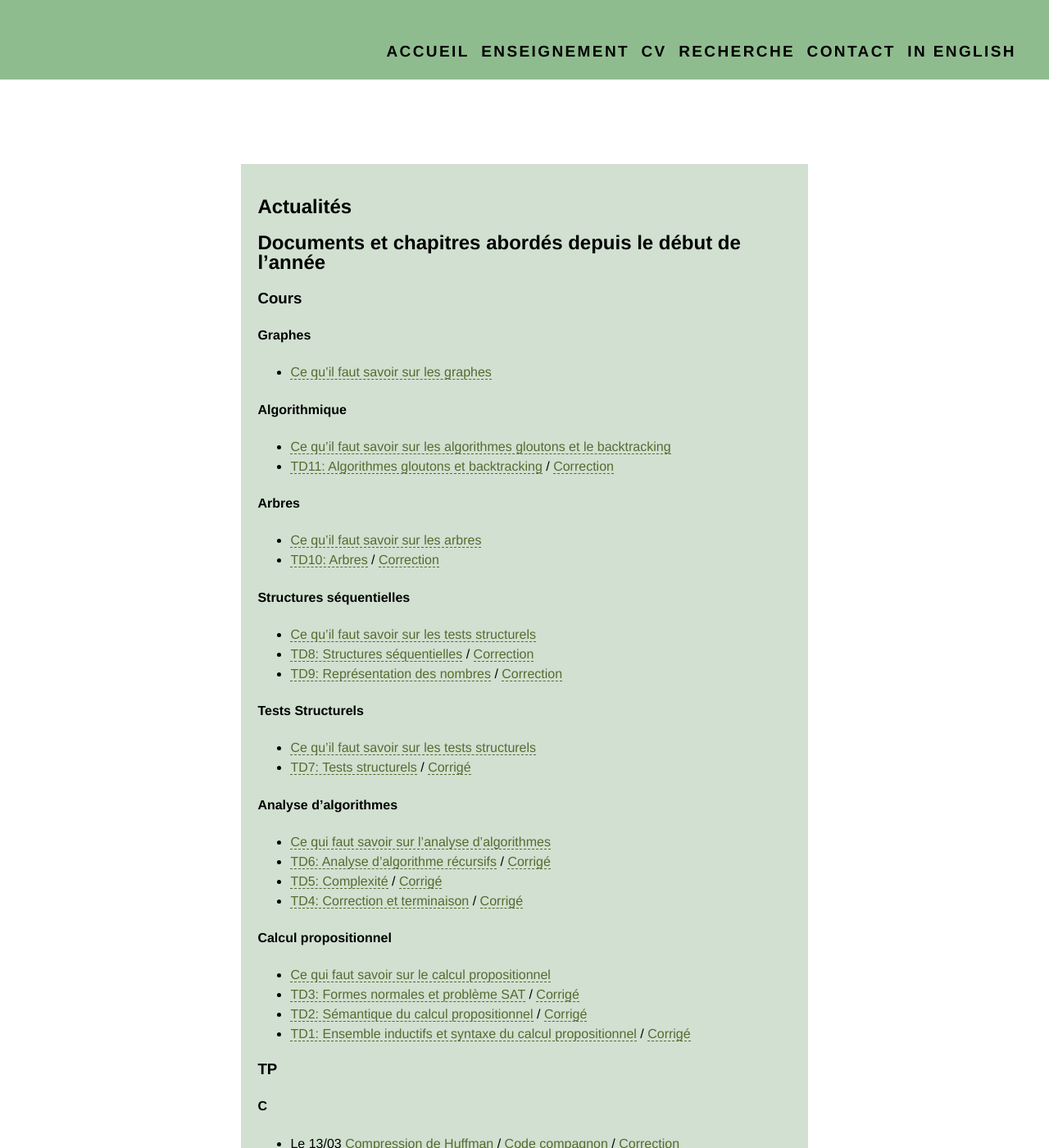
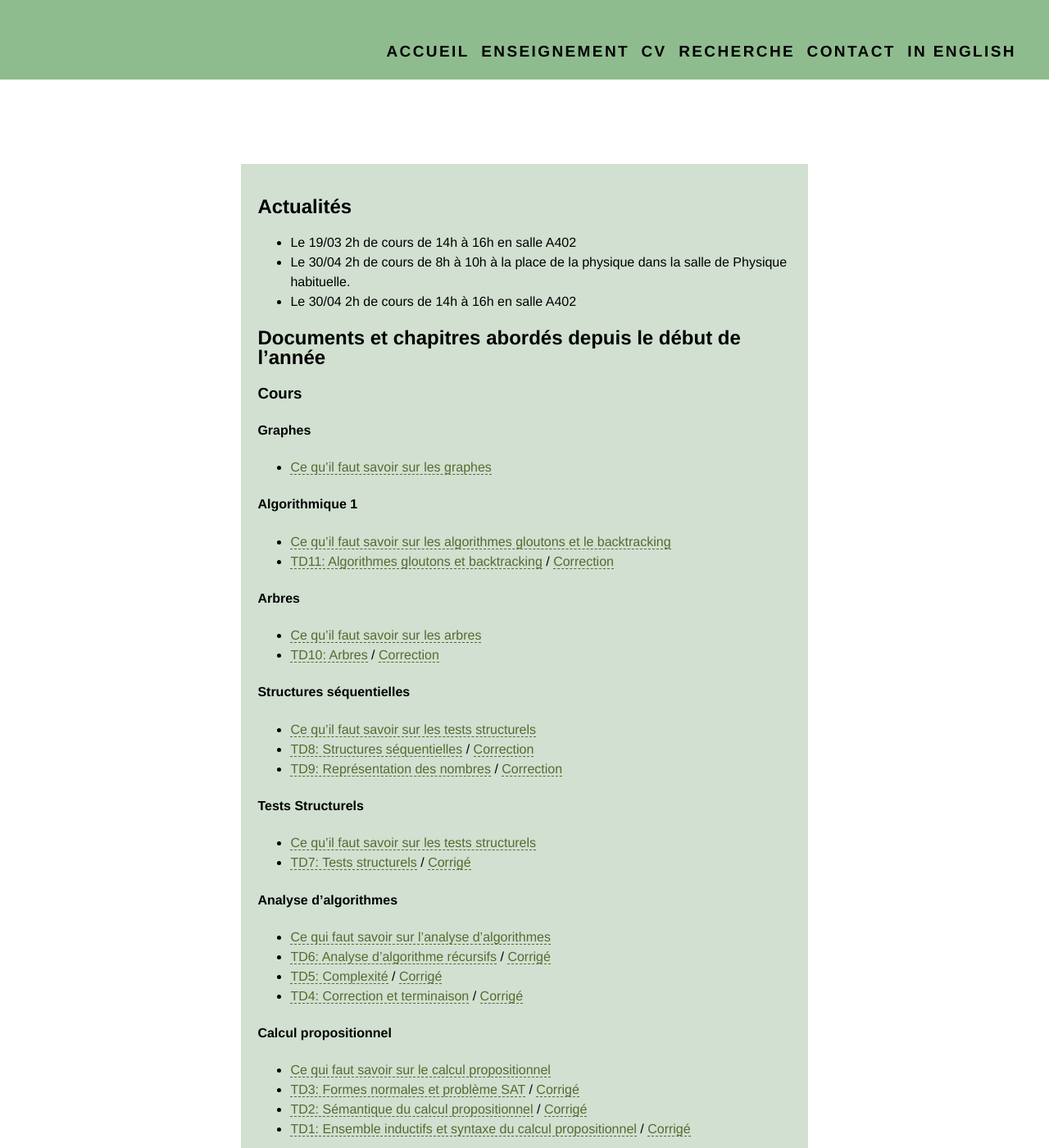
Before and after one commit to VladislavTempez/Vladislavtempez.github.io, a Jekyll site: the page built from pages/mp2i.md, in a window 1280 px wide and 1400 px high. Shown: the whole window at 82% size. Built offline with Jekyll 4.4.1, drawn with Linux system fonts in a browser that asks for light colours; some of the changed text lies outside the part shown.

Commit message:
TP Sudoku + modif edt + Programme DS

```diff
--- a/pages/mp2i.md
+++ b/pages/mp2i.md
@@ -5,9 +5,9 @@
 description: Vladislav Tempez - Enseignement - MP2I - Informatique
 ---
 ## Actualités
-<!-- - Le 22/01 DS4 d'informatique [programme détaillé](#programme-ds4) -->
-<!-- - Le 27/01 Début du semestre 2, changement d'emploi du temps, 2h de cours lundi matin de 8h à 10h, 2x1h de TD de 14h à 16h en parallèle du TD de physique.  -->
-<!-- - Le 29/01 2x1h de TD de 14h à 16h, avec les groupes dans le même ordre que le TD du lundi -->
+- Le 19/03 2h de cours de 14h à 16h en salle A402
+- Le 30/04 2h de cours de 8h à 10h à la place de la physique dans la salle de Physique habituelle.
+- Le 30/04 2h de cours de 14h à 16h en salle A402
 
 ## Documents et chapitres abordés depuis le début de l'année
 
@@ -16,7 +16,7 @@
 #### Graphes
 - [Ce qu'il faut savoir sur les graphes](https://nc-lycees.netocentre.fr/s/EWJ9ogRmHpGS8aX)
 
-#### Algorithmique
+#### Algorithmique 1
 - [Ce qu'il faut savoir sur les algorithmes gloutons et le backtracking](https://nc-lycees.netocentre.fr/s/X83xwBNJzpr9Gzb)
 - [TD11: Algorithmes gloutons et backtracking](https://nc-lycees.netocentre.fr/s/2c349db7kPmRqmz) / [Correction](https://nc-lycees.netocentre.fr/s/tP2yPY5Hd4NdApN)
 
@@ -49,6 +49,7 @@
 ### TP
 
 #### C
+- Le 27/03 [Résolution de Sudoku](https://nc-lycees.netocentre.fr/s/F24pQsFwzTp6D6x) / [Correction](https://nc-lycees.netocentre.fr/s/TJmApeXDeCJEfMJ)
 - Le 13/03 [Compression de Huffman](https://nc-lycees.netocentre.fr/s/mLXt5MTypfHzKy4) / [Code compagnon](https://nc-lycees.netocentre.fr/s/4PYFpe5NJRZffsy) / [Correction](https://nc-lycees.netocentre.fr/s/r48HwcnBjTYaB76)
 - Le 27/02 [Arbres et tas](https://nc-lycees.netocentre.fr/s/bjQNnZ2MMHDRbzT) / [Correction](https://nc-lycees.netocentre.fr/s/wd4moSKDJxNNicS)
 - Le 30/01 [Tableaux redimensionnables](https://nc-lycees.netocentre.fr/s/Q7T4BpPfQQ9f2Ft) / [Correction](https://nc-lycees.netocentre.fr/s/6FqSF3NTKradLKj)
@@ -92,6 +93,13 @@
 - [Consignes concernant les compte rendu du TP](https://nc-lycees.netocentre.fr/s/atbJ9Jgezo58yfA)
 - [Consignes de rédaction des copies](https://nc-lycees.netocentre.fr/s/Yf43iRNiZM3TAsL)
 
+#### Programme DS5
+- Le 26/03
+- Chapitre sur la représentation des nombres
+- Chapitre sur les arbres
+- Chapitre d'algorithmique (gloutons et backtracking)
+- Début du chapitre de graphes (partie 1 sur le vocabulaire)
+
 #### Programme DS4
 - Le 22/01 de 15h45 à 17h45
 - Le chapitre de Tests structurels
```
